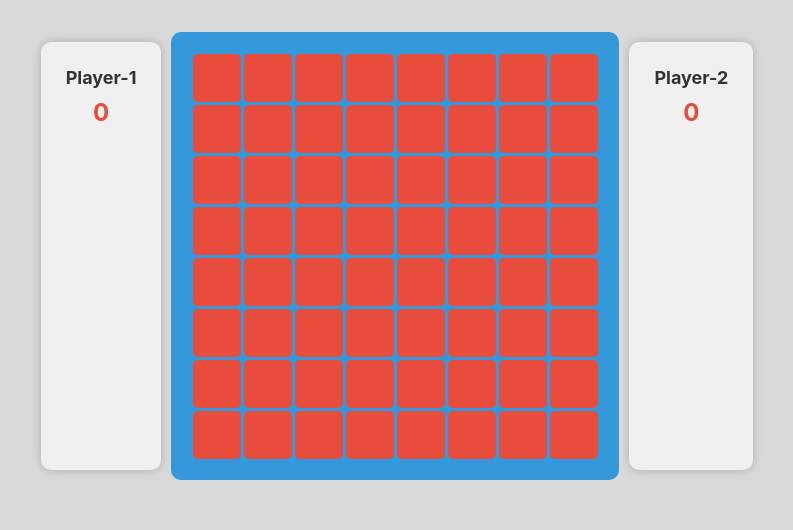
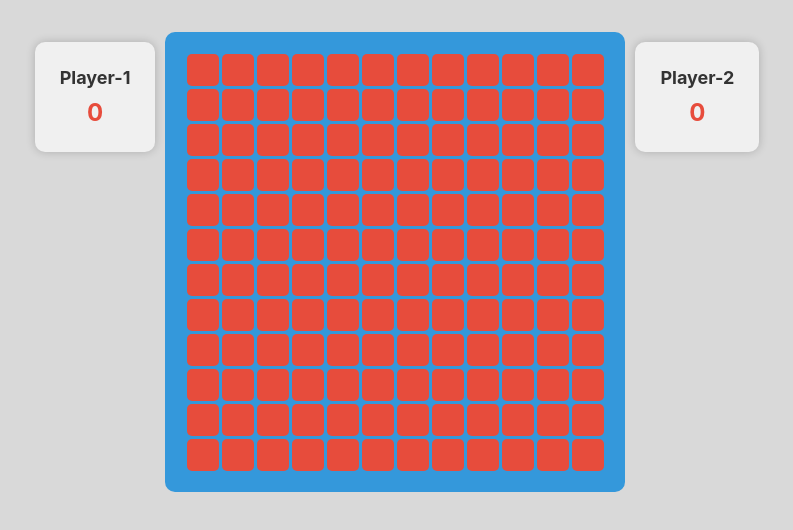
Before and after one commit to Karoly-Git/amoba, a React (Create React App) app: page / in a window 1280 px wide. Shown: the top 530 px of the page, without its empty margins (243-1036 px from the left). Built offline with nearby package versions, Linux system fonts and the light colour scheme.

Commit message:
New table size and win-limit set to 5

```diff
--- a/src/App.js
+++ b/src/App.js
@@ -1,11 +1,11 @@
 import React, { useState } from 'react';
 import './css/App.css'
 
-const GRID_WIDTH = 8;
-const GRID_HEIGHT = 8;
+const GRID_WIDTH = 12;
+const GRID_HEIGHT = 12;
 const P1_COLOR = 'white';
 const P2_COLOR = 'black';
-const WIN_LIMIT = 3;
+const WIN_LIMIT = 5;
 
 function App() {
 
--- a/src/css/App.css
+++ b/src/css/App.css
@@ -14,6 +14,7 @@ body {
 }
 .App .container .player-house {
   display: flex;
+  height: 100%;
   flex-direction: column;
   align-items: center;
   padding: 20px;
@@ -48,8 +49,8 @@ body {
   display: flex;
   align-items: center;
   justify-content: center;
-  width: 3rem;
-  height: 3rem;
+  width: 2rem;
+  height: 2rem;
   cursor: pointer;
   border-radius: 5px;
   transition: background-color 0.3s ease;
--- a/src/css/App.scss
+++ b/src/css/App.scss
@@ -17,6 +17,7 @@ body {
 
     .player-house {
       display: flex;
+      height: 100%;
       flex-direction: column;
       align-items: center;
       padding: 20px;
@@ -54,8 +55,8 @@ body {
           display: flex;
           align-items: center;
           justify-content: center;
-          width: 3rem;
-          height: 3rem;
+          width: 2rem;
+          height: 2rem;
           cursor: pointer;
           border-radius: 5px;
           transition: background-color 0.3s ease;
```
Also changed, not shown: 1 other file (tests, documents, lock files or other folders).
